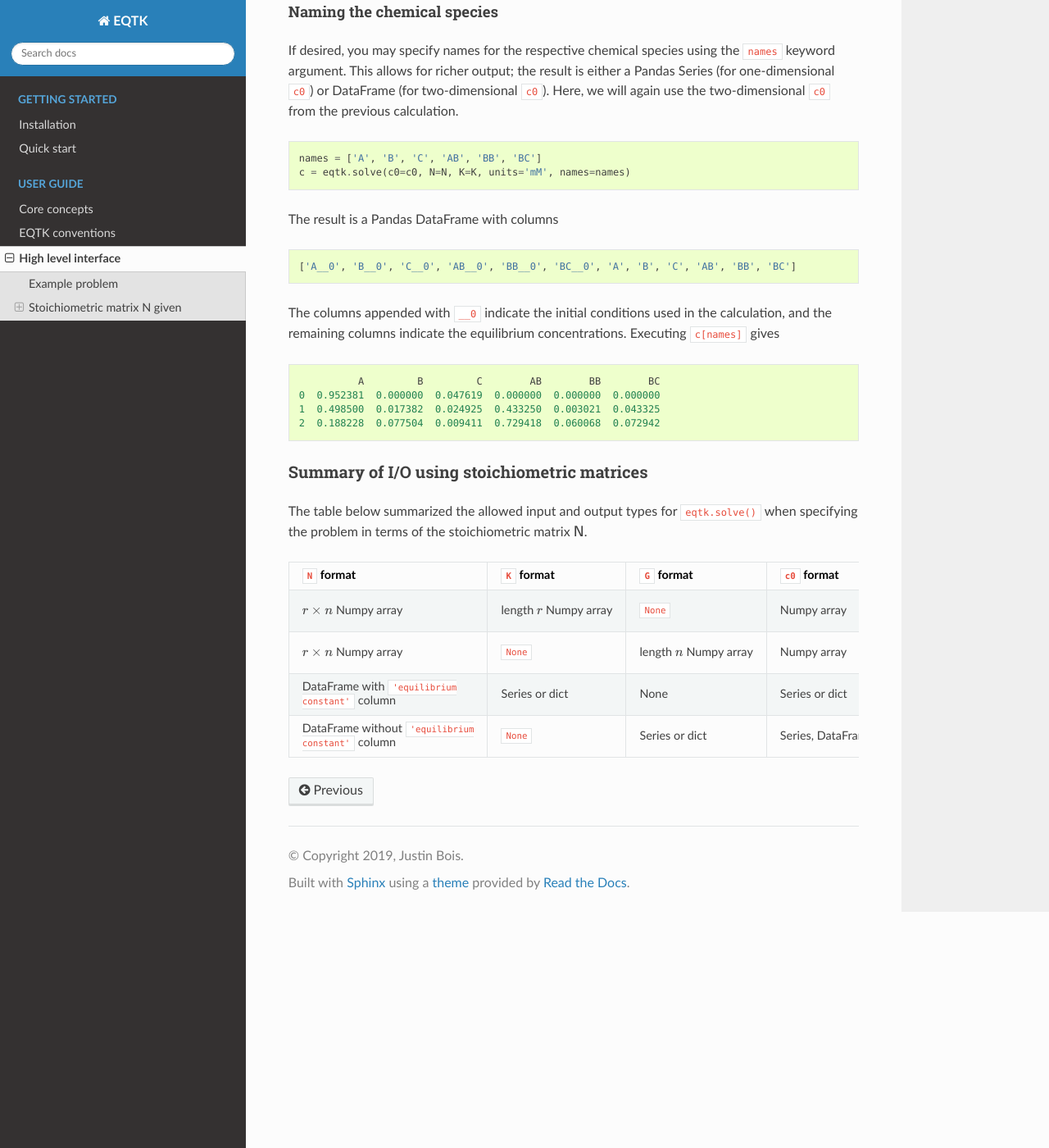
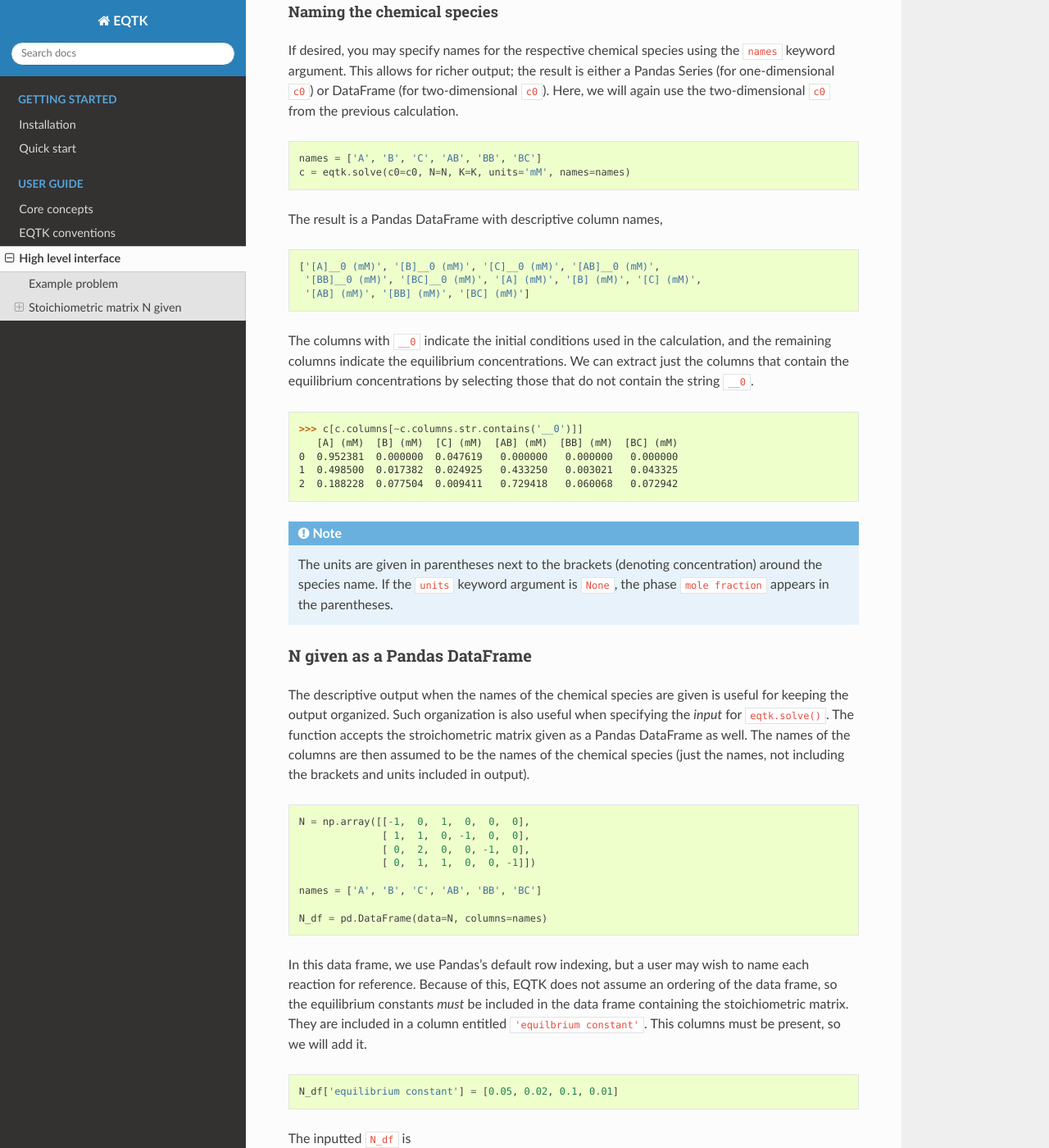
Before and after one commit to justinbois/eqtk, a Sphinx documentation site: the page built from doc/user_guide/high_level.rst, in a window 1280 px wide and 1400 px high, scrolled down 3841 px. Shown: the whole window at 82% size. Built offline with Sphinx 7.4.7 and the Read the Docs theme 2.0.0, drawn with Linux system fonts in a browser that asks for light colours; pages that are not in the unit, such as notebooks, are missing from menus; some of the changed text lies outside the part shown.

Commit message:
More work on the docs

```diff
--- a/doc/getting_started/installation.rst
+++ b/doc/getting_started/installation.rst
@@ -20,6 +20,9 @@
 
 EQTK will work without Numba, but will be much, much slower. It is very strongly recommended that you have Numba installed.
 
+If you with you work through the case studies on your machine, you will need Jupyter notebook or JupyterLab installed, along with HoloViews and Bokeh. The easiest way to ensure you have this is to follow the `HoloViz installation instructions`_.
+
 .. _NumPy: http://www.numpy.org/
 .. _Pandas: http://pandas.pydata.org
 .. _Numba: http://numba.pydata.org
+.. _HoloViz installation instructions: https://holoviz.org/installation.html
--- a/doc/user_guide/high_level.rst
+++ b/doc/user_guide/high_level.rst
@@ -187,16 +187,96 @@
     names = ['A', 'B', 'C', 'AB', 'BB', 'BC']
     c = eqtk.solve(c0=c0, N=N, K=K, units='mM', names=names)
 
-The result is a Pandas DataFrame with columns ::
+The result is a Pandas DataFrame with descriptive column names, ::
 
-    ['A__0', 'B__0', 'C__0', 'AB__0', 'BB__0', 'BC__0', 'A', 'B', 'C', 'AB', 'BB', 'BC']
+    ['[A]__0 (mM)', '[B]__0 (mM)', '[C]__0 (mM)', '[AB]__0 (mM)',
+     '[BB]__0 (mM)', '[BC]__0 (mM)', '[A] (mM)', '[B] (mM)', '[C] (mM)',
+     '[AB] (mM)', '[BB] (mM)', '[BC] (mM)']
 
-The columns appended with ``__0`` indicate the initial conditions used in the calculation, and the remaining columns indicate the equilibrium concentrations. Executing ``c[names]`` gives ::
+The columns with ``__0`` indicate the initial conditions used in the calculation, and the remaining columns indicate the equilibrium concentrations. We can extract just the columns that contain the equilibrium concentrations by selecting those that do not contain the string ``__0``.
 
-              A         B         C        AB        BB        BC
-    0  0.952381  0.000000  0.047619  0.000000  0.000000  0.000000
-    1  0.498500  0.017382  0.024925  0.433250  0.003021  0.043325
-    2  0.188228  0.077504  0.009411  0.729418  0.060068  0.072942
+.. code-block:: python
+
+    >>> c[c.columns[~c.columns.str.contains('__0')]]
+       [A] (mM)  [B] (mM)  [C] (mM)  [AB] (mM)  [BB] (mM)  [BC] (mM)
+    0  0.952381  0.000000  0.047619   0.000000   0.000000   0.000000
+    1  0.498500  0.017382  0.024925   0.433250   0.003021   0.043325
+    2  0.188228  0.077504  0.009411   0.729418   0.060068   0.072942
+
+.. note::
+
+    The units are given in parentheses next to the brackets (denoting concentration) around the species name. If the ``units`` keyword argument is ``None``, the phase ``mole fraction`` appears in the parentheses.
+
+
+N given as a Pandas DataFrame
+^^^^^^^^^^^^^^^^^^^^^^^^^^^^^
+
+The descriptive output when the names of the chemical species are given is useful for keeping the output organized. Such organization is also useful when specifying the *input* for ``eqtk.solve()``. The function accepts the stroichometric matrix given as a Pandas DataFrame as well. The names of the columns are then assumed to be the names of the chemical species (just the names, not including the brackets and units included in output).
+
+.. code-block:: python
+
+    N = np.array([[-1,  0,  1,  0,  0,  0],
+                  [ 1,  1,  0, -1,  0,  0],
+                  [ 0,  2,  0,  0, -1,  0],
+                  [ 0,  1,  1,  0,  0, -1]])
+
+    names = ['A', 'B', 'C', 'AB', 'BB', 'BC']
+
+    N_df = pd.DataFrame(data=N, columns=names)
+
+In this data frame, we use Pandas's default row indexing, but a user may wish to name each reaction for reference. Because of this, EQTK does not assume an ordering of the data frame, so the equilibrium constants *must* be included in the data frame containing the stoichiometric matrix. They are included in a column entitled ``'equilbrium constant'``. This columns must be present, so we will add it.
+
+.. code-block:: python
+
+    N_df['equilibrium constant'] = [0.05, 0.02, 0.1, 0.01]
+
+The inputted ``N_df`` is ::
+
+       A  B  C  AB  BB  BC  equilibrium constant
+    0 -1  0  1   0   0   0                  0.05
+    1  1  1  0  -1   0   0                  0.02
+    2  0  2  0   0  -1   0                  0.10
+    3  0  1  1   0   0  -1                  0.01
+
+
+EQTK also does not assume an ordering to the columns. Therefore, the initial concentrations ``c0`` *must* be supplied as a Pandas Series or DataFrame.
+
+.. code-block:: python
+
+    # For a single calculation, a Series
+    c0 = pd.Series(data=[1, 1, 0, 0, 0, 0], index=names)
+
+    # For multiple calculations, a DataFrame
+    c0 = pd.DataFrame(data=[[1,   0, 0, 0, 0, 0],
+                            [1, 0.5, 0, 0, 0, 0],
+                            [1,   1, 0, 0, 0, 0]],
+                      columns=names)
+
+.. note::
+
+    The names of the indices for ``c0`` as a Series and the columns for ``c0`` as a DataFrame are the names of the chemical species, *not*, e.g., ``'[A]__0 (mM)'``. Which such input may be convenient, allowing for specification of units and matching outputs, this is not allowed. The user should explicitly supply the ``units`` keyword argument and ensure that *all* units of concentrations and equilibrium constants are consistent with those concentration units. It the user could specify units within the ``c0`` Series or DataFrame, the equilibrium constants units could be ambiguous.
+
+When we call ``eqtk.solve()``, we do not include the argument ``K`` because the equilibrium constants are already included in the inputted data frame.
+
+.. code-block:: python
+
+    >>> c = eqtk.solve(c0=c0, N=N_df, units='mM')
+    >>> c[c.columns[~c.columns.str.contains('__0')]]
+       [A] (mM)  [B] (mM)  [C] (mM)  [AB] (mM)  [BB] (mM)  [BC] (mM)
+    0  0.952381  0.000000  0.047619   0.000000   0.000000   0.000000
+    1  0.498500  0.017382  0.024925   0.433250   0.003021   0.043325
+    2  0.188228  0.077504  0.009411   0.729418   0.060068   0.072942
+
+If, however, we wish to input the free energies of the chemical species instead of the equilibrium constants, the ``'equilibrium constant'`` column should not be in the inputted data frame. Again, because no order is assumed in the inputted data frame, ``G`` must be inputted as a Pandas Series with indices given by the names of the chemical species.
+
+.. code-block:: python
+
+    # Name sure there is no 'equilibrium constant' column in the data frame
+    N_df = N_df.drop(columns='equilibrium constant')
+
+    G = pd.Series(data=[G_A, G_B, G_C, G_AB, G_BB, G_BC], index=names)
+
+    c = eqtk.solve(c0=c0, N=N_df, G=G, units='mM')
 
 
 
```
Also changed, not shown: other parts of doc/user_guide/high_level.rst (+1 -1 lines), doc/getting_started/quickstart.rst (+8 -4 lines).
